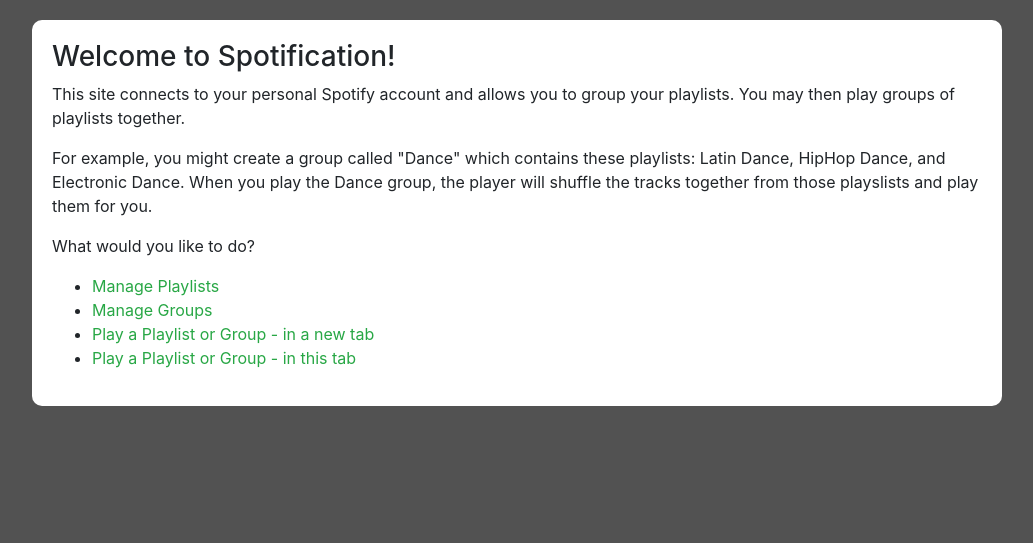
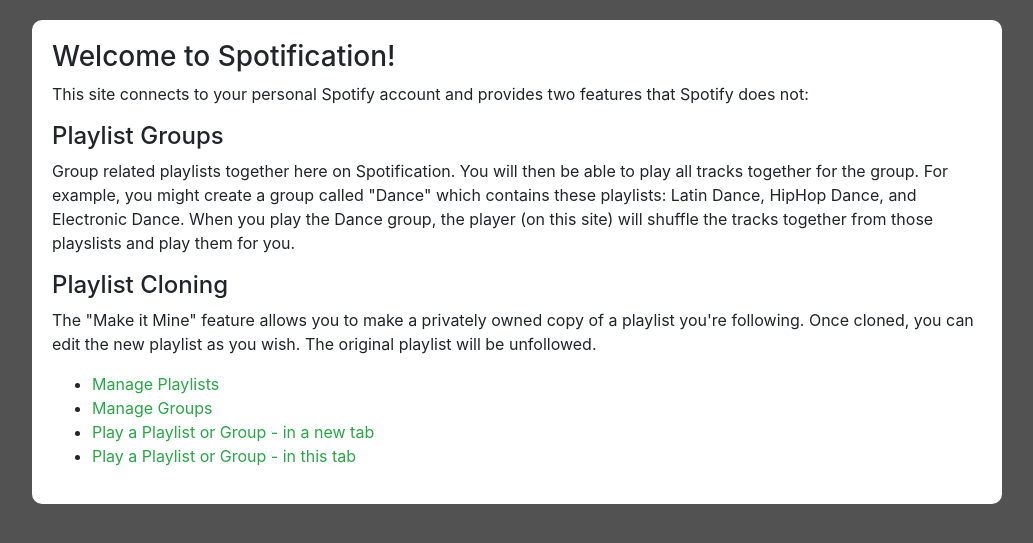
Before and after one commit to jay-dimock/spotification, a Django app: template spotify/templates/spotify/index.html in a window 1280 px wide. Shown: the part 58-601 px from the top of the page, without its empty margins (123-1156 px from the left). Run offline with Django 3.2, Linux system fonts and the light colour scheme; the template is opened without the code that fills it, so the values that code supplies are empty; some libraries are stand-ins or nearby versions.

Commit message:
update to home page text

```diff
--- a/spotify/templates/spotify/index.html
+++ b/spotify/templates/spotify/index.html
@@ -19,12 +19,16 @@
         <div class="container-fluid">
             <div class="container-inner">
                 <h3>Welcome to Spotification!</h3>
-                <p>This site connects to your personal Spotify account and allows you to group your playlists.
-                    You may then play groups of playlists together.</p>
-                <p>For example, you might create a group called "Dance" which contains these playlists: Latin Dance,
-                    HipHop Dance, and Electronic Dance. When you play the Dance group, the player will shuffle
+                <p>This site connects to your personal Spotify account and provides two features that Spotify does not:</p>
+                <h4>Playlist Groups</h4>
+                <p>Group related playlists together here on Spotification. You will then be able to play all tracks together for the group.
+                    For example, you might create a group called "Dance" which contains these playlists: Latin Dance,
+                    HipHop Dance, and Electronic Dance. When you play the Dance group, the player (on this site) will shuffle
                     the tracks together from those playslists and play them for you.</p>
-                <p>What would you like to do?</p>
+                <h4>Playlist Cloning</h4>
+                <p>The "Make it Mine" feature allows you to make a privately owned copy of a playlist you're following.
+                    Once cloned, you can edit the new playlist as you wish. The original playlist will be unfollowed.
+                </p>
                 <ul>
                     <li><a href="{% url 'spotification:playlists-start' %}">Manage Playlists</a></li>
                     <li><a href="{% url 'spotification:groups-start' %}">Manage Groups</a></li>
```
